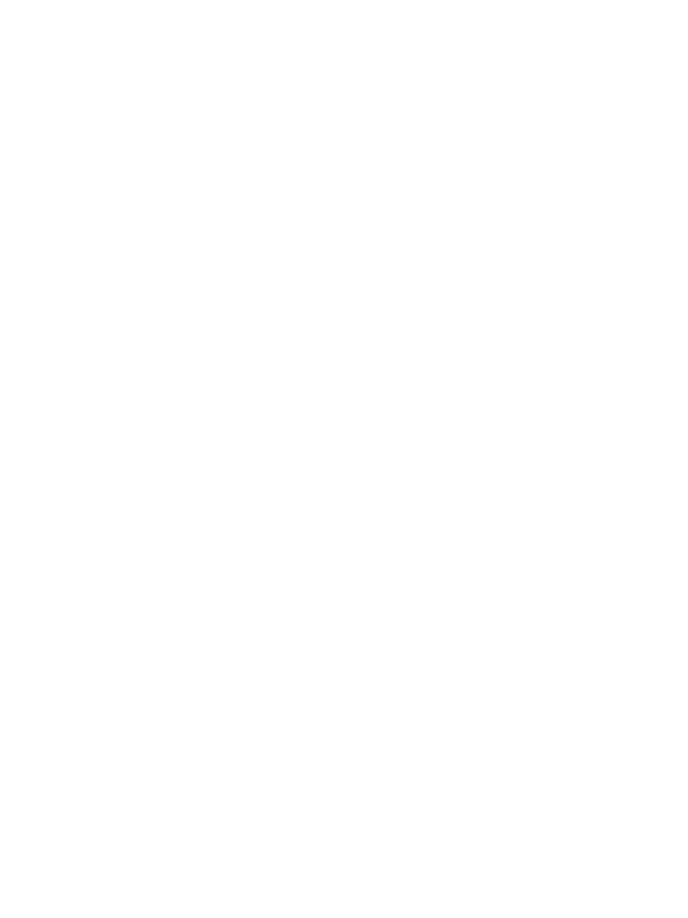
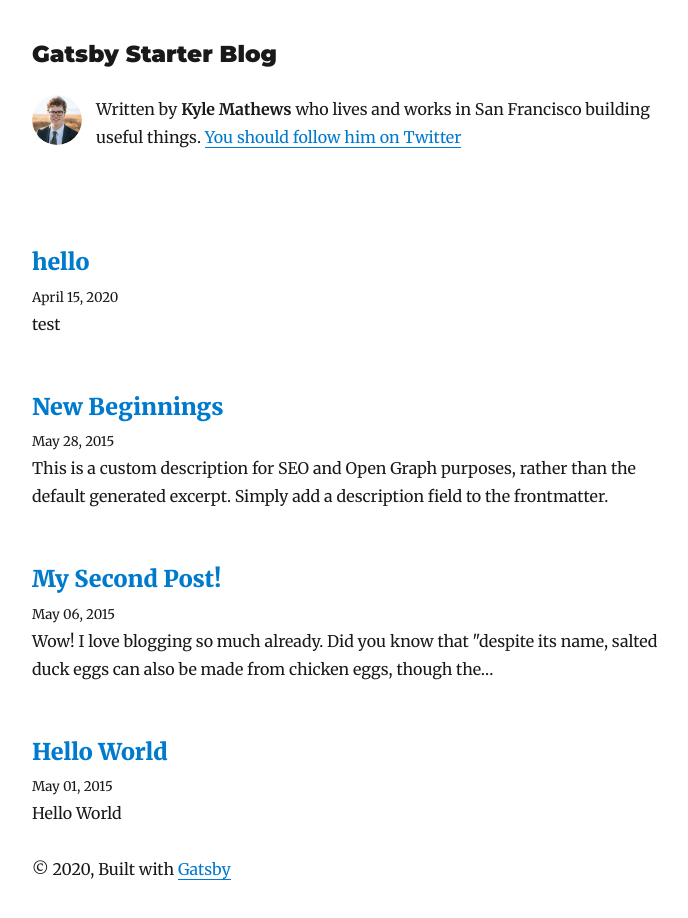
Before and after one commit to comadaihiep92/tesss, a Gatsby site: page /blog in a window 1280 px wide. Before the commit this address had no page. Shown: the whole page, without its empty margins (293-981 px from the left). Before the commit the page ends 800 px from the top, so only its background shows below. Built offline with nearby package versions, Linux system fonts and the light colour scheme; Gatsby itself is replaced by a stand-in of ours; some packages are replaced by stand-ins of ours.

Commit message:
add blog and fix

```diff
--- a/src/components/layout.js
+++ b/src/components/layout.js
@@ -1,25 +1,70 @@
 import React from "react"
-// import "./layout.css"
-import "./bootstrap.min.css"
-import "./hero-slider-style.css"
-import "./magnific-popup.css"
-import "./templatemo-style.css"
-import Menu from "./menu"
-import Menu2 from "./menu2"
+import { Link } from "gatsby"
 
-import "./menu.css"
+import { rhythm, scale } from "../utils/typography"
 
-export default ({ children }) => {
+const Layout = ({ location, title, children }) => {
+  const rootPath = `${__PATH_PREFIX__}/`
+  let header
+
+  if (location.pathname === rootPath) {
+    header = (
+      <h1
+        style={{
+          ...scale(1.5),
+          marginBottom: rhythm(1.5),
+          marginTop: 0,
+        }}
+      >
+        <Link
+          style={{
+            boxShadow: `none`,
+            color: `inherit`,
+          }}
+          to={`/`}
+        >
+          {title}
+        </Link>
+      </h1>
+    )
+  } else {
+    header = (
+      <h3
+        style={{
+          fontFamily: `Montserrat, sans-serif`,
+          marginTop: 0,
+        }}
+      >
+        <Link
+          style={{
+            boxShadow: `none`,
+            color: `inherit`,
+          }}
+          to={`/`}
+        >
+          {title}
+        </Link>
+      </h3>
+    )
+  }
   return (
-    <div className="app">
-      <Menu2 />
-      <div className="wrapper">
-        <Menu />
-        <div className="cd-hero">{children}</div>
-        <footer class="footer">
-          <div>© 2020 by Stork. All rights reserved.</div>
-        </footer>
-      </div>
+    <div
+      style={{
+        marginLeft: `auto`,
+        marginRight: `auto`,
+        maxWidth: rhythm(24),
+        padding: `${rhythm(1.5)} ${rhythm(3 / 4)}`,
+      }}
+    >
+      <header>{header}</header>
+      <main>{children}</main>
+      <footer>
+        © {new Date().getFullYear()}, Built with
+        {` `}
+        <a href="https://www.gatsbyjs.org">Gatsby</a>
+      </footer>
     </div>
   )
 }
+
+export default Layout
--- a/src/components/menu.js
+++ b/src/components/menu.js
@@ -24,7 +24,7 @@ import cursos from "../img/cursos.svg"
 
 export default () => {
   return (
-    <header>
+    <div>
       <Helmet>
         <script src="https://cdnjs.cloudflare.com/ajax/libs/jquery/3.5.0/jquery.min.js" />
       </Helmet>
@@ -159,6 +159,6 @@ export default () => {
           </li>
         </ul>
       </div> */}
-    </header>
+    </div>
   )
 }
--- /dev/null
+++ b/src/pages/blog.js
@@ -0,0 +1,72 @@
+import React from "react"
+import { Link, graphql } from "gatsby"
+
+import Bio from "../components/bio"
+import Layout from "../components/layout"
+import SEO from "../components/seo"
+import { rhythm } from "../utils/typography"
+
+const BlogIndex = ({ data, location }) => {
+  const siteTitle = data.site.siteMetadata.title
+  const posts = data.allMarkdownRemark.edges
+
+  return (
+    <Layout location={location} title={siteTitle}>
+      <SEO title="All posts" />
+      <Bio />
+      {posts.map(({ node }) => {
+        const title = node.frontmatter.title || node.fields.slug
+        return (
+          <article key={node.fields.slug}>
+            <header>
+              <h3
+                style={{
+                  marginBottom: rhythm(1 / 4),
+                }}
+              >
+                <Link style={{ boxShadow: `none` }} to={node.fields.slug}>
+                  {title}
+                </Link>
+              </h3>
+              <small>{node.frontmatter.date}</small>
+            </header>
+            <section>
+              <p
+                dangerouslySetInnerHTML={{
+                  __html: node.frontmatter.description || node.excerpt,
+                }}
+              />
+            </section>
+          </article>
+        )
+      })}
+    </Layout>
+  )
+}
+
+export default BlogIndex
+
+export const pageQuery = graphql`
+  query {
+    site {
+      siteMetadata {
+        title
+      }
+    }
+    allMarkdownRemark(sort: { fields: [frontmatter___date], order: DESC }) {
+      edges {
+        node {
+          excerpt
+          fields {
+            slug
+          }
+          frontmatter {
+            date(formatString: "MMMM DD, YYYY")
+            title
+            description
+          }
+        }
+      }
+    }
+  }
+`
--- a/src/pages/index.js
+++ b/src/pages/index.js
@@ -1,5 +1,5 @@
 import React from "react"
-import Layout from "../components/layout"
+import Layout3 from "../components/layout3"
 // import slider from "../js/hero-slider-main"
 // import "../js/jquery-1.11.3.min"
 // import "../js/bootstrap.min"
@@ -217,7 +217,7 @@ export default class App extends React.Component {
 
   render() {
     return (
-      <Layout>
+      <Layout3>
         <div className="clearfix"></div>
         <ul className="cd-hero-slider">
           <li className="selected">
@@ -566,7 +566,7 @@ export default class App extends React.Component {
           </li>
         </ul>
         {/*  <!-- .cd-hero-slider --> */}
-      </Layout>
+      </Layout3>
     )
   }
 }
```
Also changed, not shown: src/components/layout3.js (added, +25 -0 lines), src/components/layout3.css (renamed from src/components/layout.css).
